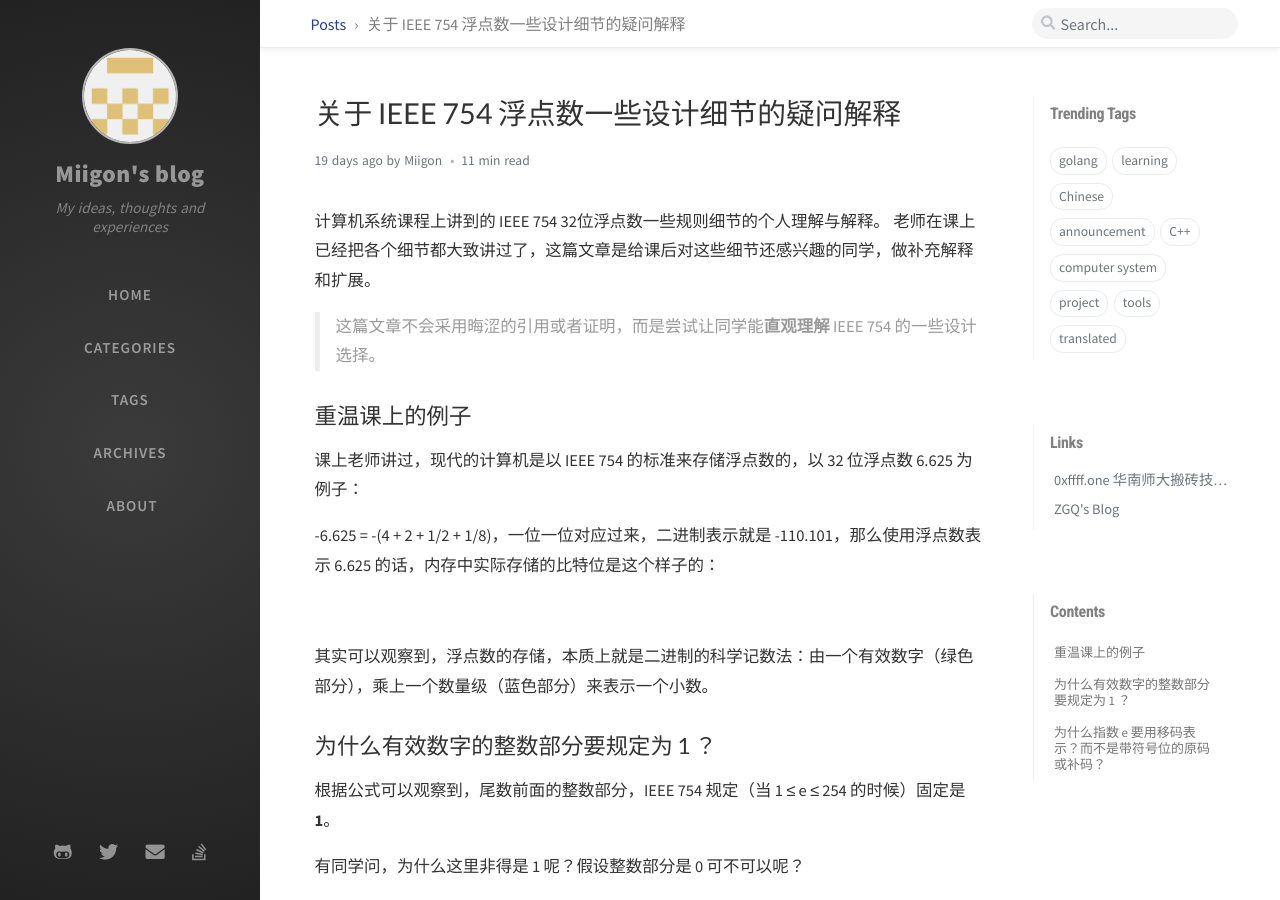
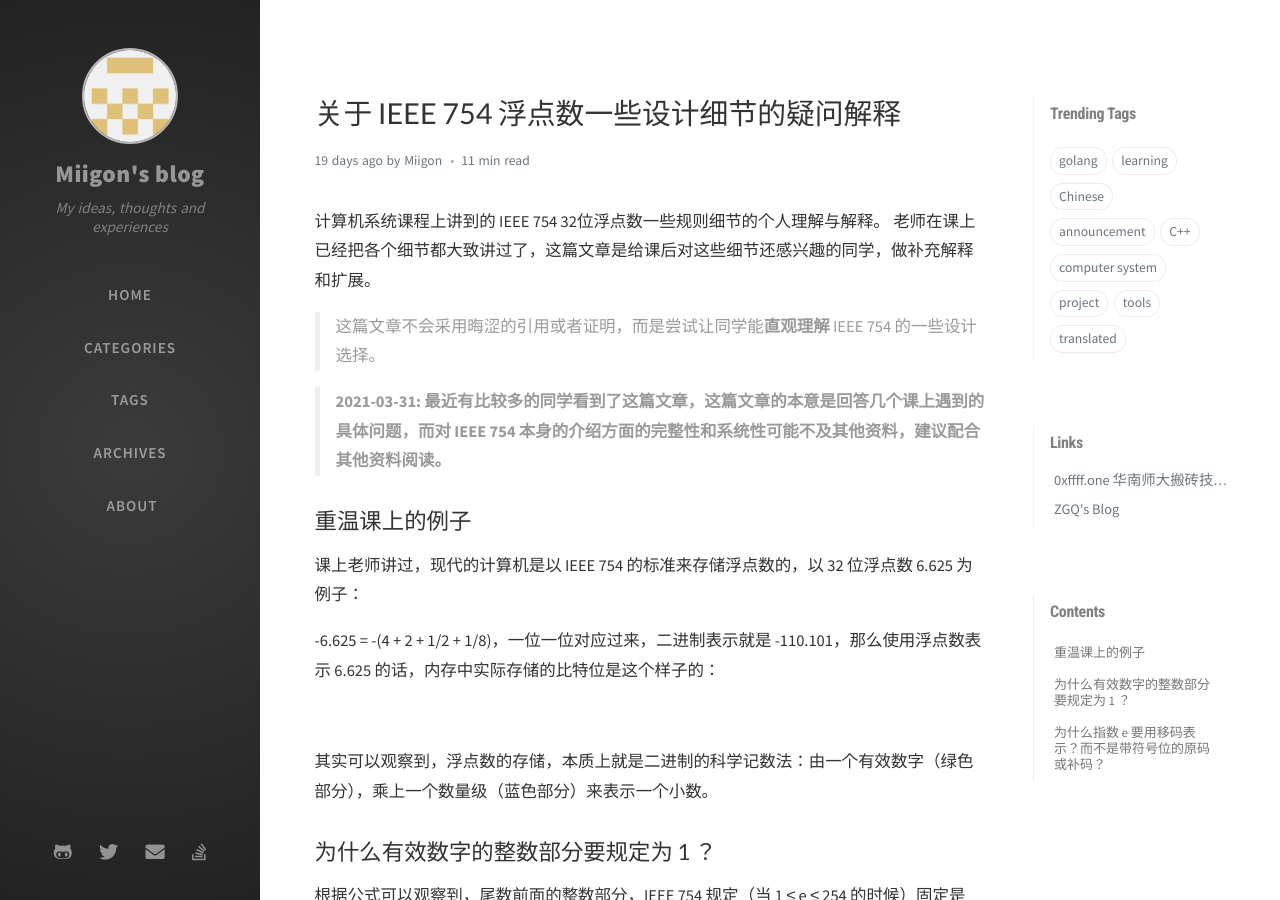
Before and after one commit to Miigon/blog, a Jekyll site: the page built from _posts/misc/2021-03-12-answering-some-questions-about-ieee-754.md, in a window 1280 px wide and 900 px high. Built offline with Jekyll 4.4.1, drawn with Linux system fonts in a browser that asks for light colours; nearby versions of some CDN libraries; comment, search, counter and statistics services are not loaded.

Commit message:
answering-some...-ieee-754: add disclaimer

```diff
--- a/_posts/misc/2021-03-12-answering-some-questions-about-ieee-754.md
+++ b/_posts/misc/2021-03-12-answering-some-questions-about-ieee-754.md
@@ -9,6 +9,8 @@ tags: [computer system, Chinese]
 老师在课上已经把各个细节都大致讲过了，这篇文章是给课后对这些细节还感兴趣的同学，做补充解释和扩展。
 
 > 这篇文章不会采用晦涩的引用或者证明，而是尝试让同学能**直观理解** IEEE 754 的一些设计选择。
+
+> __2021-03-31: 最近有比较多的同学看到了这篇文章，这篇文章的本意是回答几个课上遇到的具体问题，而对 IEEE 754 本身的介绍方面的完整性和系统性可能不及其他资料，建议配合其他资料阅读。__
 
 ## 重温课上的例子
 
```
